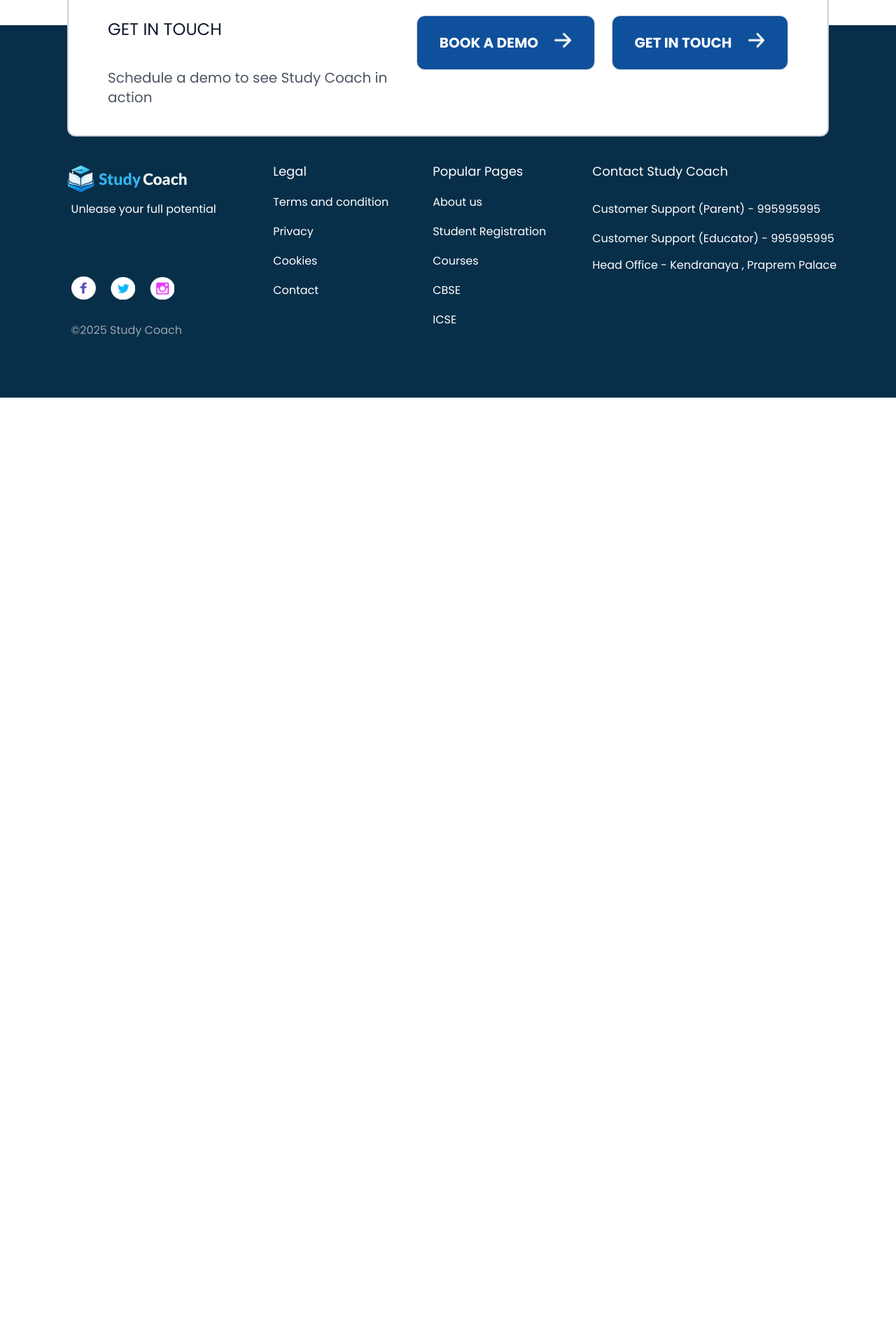
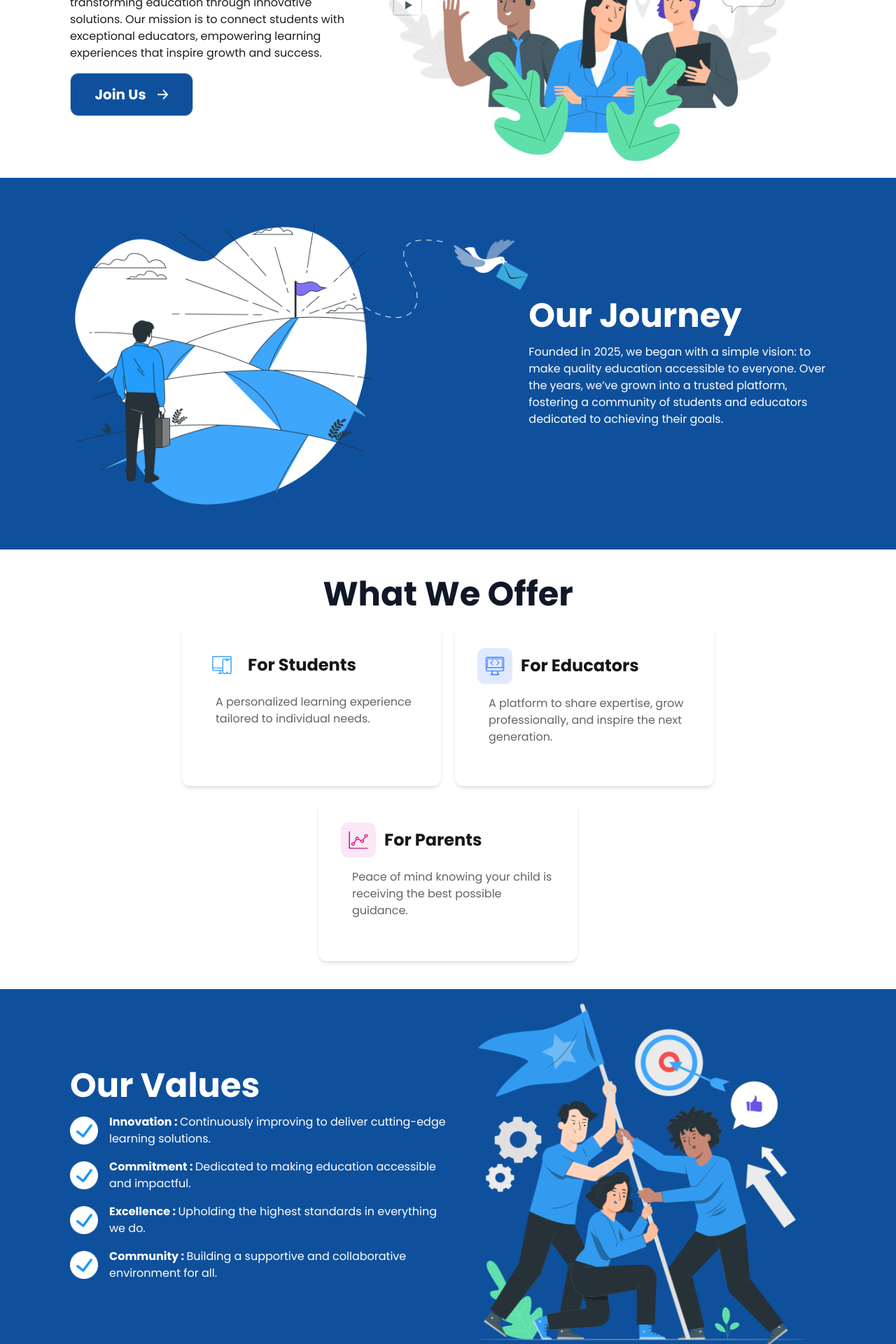
Before and after one commit to hustler-cell/study-coach, a Next.js app: page /about in a window 1280 px wide. Shown: the part 280-2200 px from the top of the page at 70% size. Before the commit the page ends 848 px from the top, so only its background shows below. Built offline with nearby package versions, Linux system fonts and the light colour scheme.

Commit message:
About Us page complete

```diff
--- /dev/null
+++ b/app/about/aboutBanner.tsx
@@ -0,0 +1,45 @@
+import Image from "next/image";
+import React from "react";
+import { images } from "../constants";
+import Link from "next/link";
+
+const AboutBanner = () => {
+  const { AboutHeroBg, rightArrowWhite } = images;
+  return (
+    <div className="mt-16 w-full pt-5 px-[100px] max-md:mt-[100px] max-md:px-5 relative mx-auto bg-white">
+      <div className="inner_container flex items-center max-md:flex-col">
+        <div className="left_container flex flex-col gap-4">
+          <p className="text-6xl font-bold text-[#1988E2]">About Us</p>
+          <p className="text-md font-normal text-[#1E1E1E]">
+            {`At Study Coach, we are passionate about transforming education
+            through innovative solutions. Our mission is to connect students
+            with exceptional educators, empowering learning experiences that
+            inspire growth and success.`}
+          </p>
+          <Link href={"/contact"}>
+            <button
+              className="flex justify-center items-center flex-auto gap-4 md:w-44
+             px-4 py-6 sm:px-6 sm:py-4 md:px-6 md:py-4
+             bg-[#0F509C] rounded-xl border border-solid border-zinc-300
+             text-base sm:text-lg md:text-xl font-bold leading-none text-white
+             hover:bg-sky-600 focus:outline-none focus:ring-2 focus:ring-sky-500
+             focus:ring-offset-2"
+            >
+              <span>Join Us</span>
+              <Image
+                src={rightArrowWhite}
+                alt="icon"
+                className="object-contain shrink-0 aspect-[1.19] w-[20px] sm:w-[22px] md:w-[16px]"
+              />
+            </button>
+          </Link>
+        </div>
+        <div className="right_container">
+          <Image src={AboutHeroBg} alt="image" />
+        </div>
+      </div>
+    </div>
+  );
+};
+
+export default AboutBanner;
--- /dev/null
+++ b/app/about/journeyBanner.tsx
@@ -0,0 +1,27 @@
+import Image from "next/image";
+import React from "react";
+import { images } from "../constants";
+
+const JourneyBanner = () => {
+  const { JourneyImg } = images;
+  return (
+    <div className="w-full px-[100px] max-md:px-5 relative mx-auto bg-[#0F509C]">
+      <div className="inner_container flex items-center md:py-14 max-md:flex-col-reverse max-md:py-5 max-md:gap-5">
+        <div className="left_container">
+          <Image src={JourneyImg} alt="image" />
+        </div>
+        <div className="right_container flex flex-col gap-4">
+          <p className="text-5xl font-bold text-[#FFFFFF]">Our Journey</p>
+          <p className="text-md font-normal text-[#FFFFFF]">
+            {`Founded in 2025, we began with a simple vision: to make quality
+            education accessible to everyone. Over the years, we’ve grown into a
+            trusted platform, fostering a community of students and educators
+            dedicated to achieving their goals.`}
+          </p>
+        </div>
+      </div>
+    </div>
+  );
+};
+
+export default JourneyBanner;
--- /dev/null
+++ b/app/about/offerBanner.tsx
@@ -0,0 +1,60 @@
+import React from "react";
+import OfferCard from "./offerCard";
+import { images } from "../constants";
+import { StaticImageData } from "next/image";
+
+interface CardData {
+  id: string;
+  icon: string | StaticImageData;
+  heading: string;
+  description: string;
+}
+
+const OfferBanner: React.FC = () => {
+  const { ForStudent, ForParents, ForEducator } = images;
+  const cardData: CardData[] = [
+    {
+      id: "1",
+      icon: ForStudent,
+      heading: "For Students",
+      description:
+        "A personalized learning experience tailored to individual needs.",
+    },
+    {
+      id: "2",
+      icon: ForEducator,
+      heading: "For Educators",
+      description:
+        "A platform to share expertise, grow professionally, and inspire the next generation.",
+    },
+    {
+      id: "3",
+      icon: ForParents,
+      heading: "For Parents",
+      description:
+        "Peace of mind knowing your child is receiving the best possible guidance.",
+    },
+  ];
+  return (
+    <div className="w-full px-[100px] max-md:px-5 relative mx-auto bg-white">
+      <div className="offer_container py-10">
+        <p className="text-center font-bold text-5xl text-[#101828] max-[400px]:text-4xl">
+          What We Offer
+        </p>
+        <div className="flex gap-5 flex-wrap pt-5 justify-center">
+          {cardData.map((item) => (
+            <div key={item.id} className="w-full sm:w-auto">
+              <OfferCard
+                heading={item.heading}
+                desc={item.description}
+                icon={item.icon}
+              />
+            </div>
+          ))}
+        </div>
+      </div>
+    </div>
+  );
+};
+
+export default OfferBanner;
--- /dev/null
+++ b/app/about/offerCard.tsx
@@ -0,0 +1,22 @@
+import Image, { StaticImageData } from "next/image";
+import React from "react";
+
+interface OfferCardProps {
+  heading: string;
+  desc: string;
+  icon: string | StaticImageData;
+}
+
+const OfferCard: React.FC<OfferCardProps> = ({ heading, desc, icon }) => {
+  return (
+    <div className="bg-[#ffffff] flex flex-col gap-4 p-8 shadow-md rounded-xl w-full sm:w-[370px] h-[230px]">
+      <div className="flex gap-3 items-center">
+        <Image src={icon} alt="icon" height={50} width={50} />
+        <p className="font-bold text-2xl">{heading}</p>
+      </div>
+      <p className="text-[#646464] md:pl-4">{desc}</p>
+    </div>
+  );
+};
+
+export default OfferCard;
--- /dev/null
+++ b/app/about/ourMission.tsx
@@ -0,0 +1,14 @@
+import React from "react";
+
+const OurMission = () => {
+  return (
+    <div className="w-full px-[100px] pt-5 max-md:px-5 relative mx-auto bg-white  flex flex-col justify-center items-center gap-10 md:py-20">
+      <p className="font-bold text-5xl text-center max-[500px]:text-4xl max-[350px]:text-3xl">
+        Join Our Mission
+      </p>
+      <p className="text-center text-[#1E1E1E] md:w-10/12 lg:w-1/2">{`Be part of a movement that’s reshaping education for the better. Whether you’re a student, parent, or educator, together we can make learning an enriching and joyful journey.`}</p>
+    </div>
+  );
+};
+
+export default OurMission;
--- a/app/about/page.tsx
+++ b/app/about/page.tsx
@@ -1,8 +1,17 @@
+import AboutBanner from "./aboutBanner";
+import JourneyBanner from "./journeyBanner";
+import OfferBanner from "./offerBanner";
+import OurMission from "./ourMission";
+import ValuesBanner from "./valuesBanner";
+
 export default function About() {
-    return (
-      <main className="container mx-auto mt-8">
-        <h1 className="text-3xl font-bold">About Us</h1>
-        <p className="mt-4">Learn more about our company and our mission.</p>
-      </main>
-    )
-  }
+  return (
+    <main className="container mx-auto mt-8">
+      <AboutBanner />
+      <JourneyBanner />
+      <OfferBanner />
+      <ValuesBanner />
+      <OurMission />
+    </main>
+  );
+}
--- /dev/null
+++ b/app/about/valuesBanner.tsx
@@ -0,0 +1,53 @@
+import React from "react";
+import { images } from "../constants";
+import Image from "next/image";
+
+const valuesData = [
+  {
+    id: "1",
+    heading: "Innovation",
+    desc: "Continuously improving to deliver cutting-edge learning solutions.",
+  },
+  {
+    id: "2",
+    heading: "Commitment",
+    desc: "Dedicated to making education accessible and impactful.",
+  },
+  {
+    id: "3",
+    heading: "Excellence",
+    desc: "Upholding the highest standards in everything we do.",
+  },
+  {
+    id: "4",
+    heading: "Community",
+    desc: "Building a supportive and collaborative environment for all.",
+  },
+];
+
+const ValuesBanner = () => {
+  const { ValuesImg, TickIcon } = images;
+
+  return (
+    <div className="w-full px-[100px] max-md:px-5 relative mx-auto bg-[#0F509C]">
+      <div className="inner_container flex items-center max-md:flex-col max-md:py-5 max-md:gap-5">
+        <div className="left_container flex flex-col gap-4 md:w-1/2">
+          <p className="text-5xl font-bold text-[#FFFFFF]">Our Values</p>
+          {valuesData.map((item) => (
+            <div className="flex gap-4 items-center" key={item.id}>
+              <Image src={TickIcon} alt="icon" height={40} />
+              <div className="text-white">
+                <span className="font-bold">{item.heading} : </span> {item.desc}
+              </div>
+            </div>
+          ))}
+        </div>
+        <div className="right_container md:w-1/2">
+          <Image src={ValuesImg} alt="image" />
+        </div>
+      </div>
+    </div>
+  );
+};
+
+export default ValuesBanner;
--- a/app/join-as-educator/bannerContent.tsx
+++ b/app/join-as-educator/bannerContent.tsx
@@ -15,6 +15,7 @@ export const BannerContent: React.FC = () => {
       {
         text: "BOOK FREE DEMO",
         variant: "primary" as const,
+        href: "/book-demo",
       },
       {
         text: "Free classes for NEET & Coding",
```
Also changed, not shown: app/constants/index.ts (+16 -0 lines).
